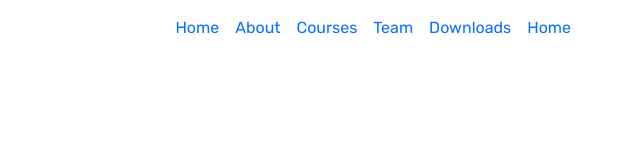
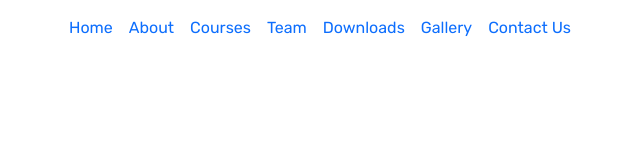
Before and after one commit to JamesMusembi/School-Website, a plain HTML site: page index.html in a window 1280 px wide. Shown: the whole page, without its empty margins (619-1259 px from the left). Drawn offline with nearby package versions, Linux system fonts and the light colour scheme.

Commit message:
editing navigation

```diff
--- a/index.html
+++ b/index.html
@@ -48,7 +48,10 @@
                 <a class="nav-link active" aria-current="page" href="#">Downloads</a>
               </li>
               <li class="nav-item">
-                <a class="nav-link active" aria-current="page" href="#">Home</a>
+                <a class="nav-link active" aria-current="page" href="#">Gallery</a>
+              </li>
+              <li class="nav-item">
+                <a class="nav-link active" aria-current="page" href="#">Contact Us</a>
               </li>
 
 
```
